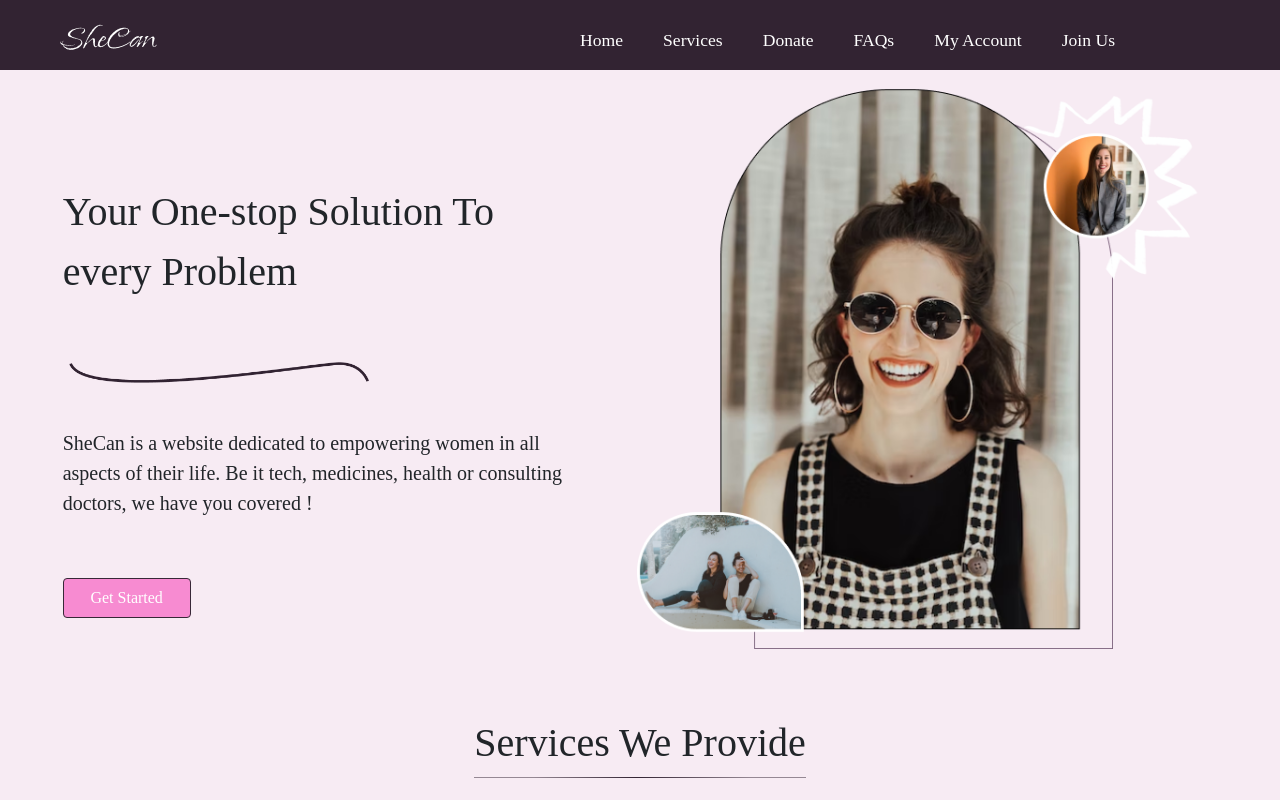
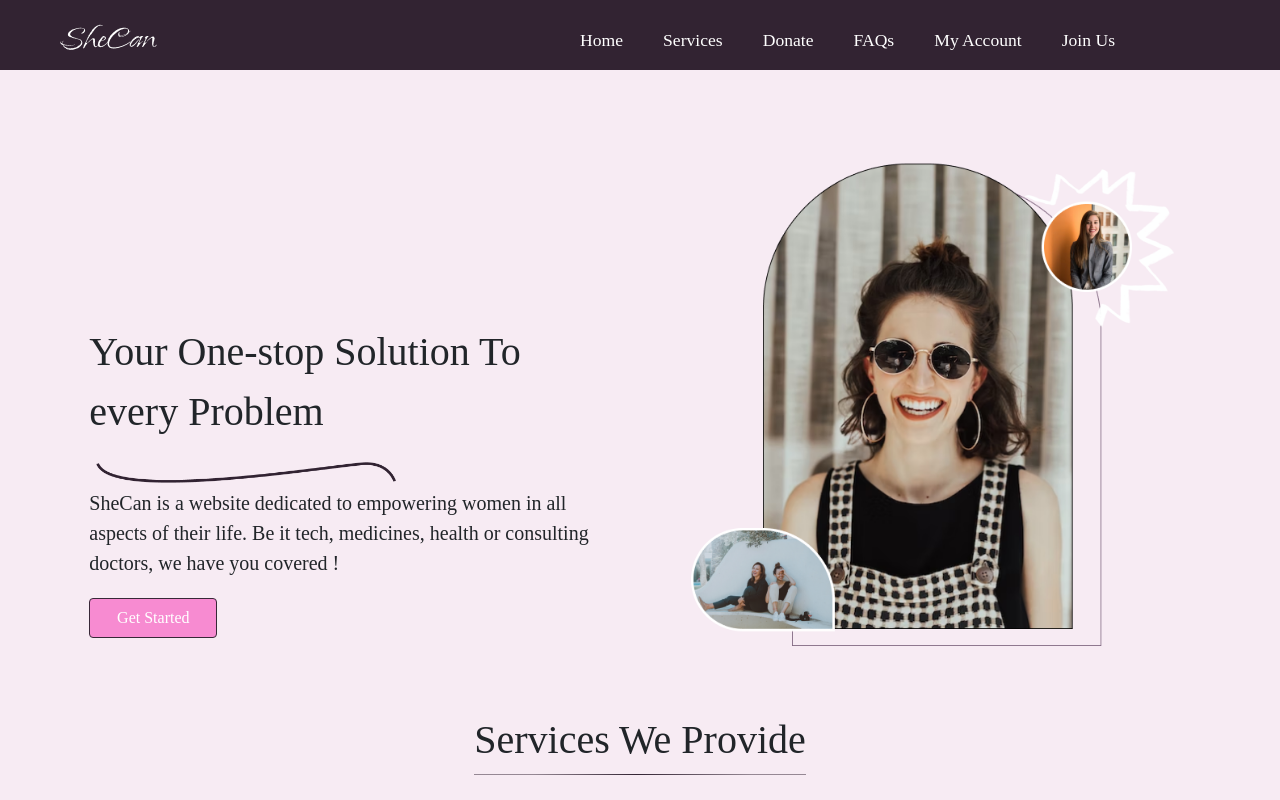
Before and after one commit to ItsRoy69/SheCan, a React (Vite) app in the folder client/: page / in a window 1280 px wide. Shown: the top 800 px of the page. Built offline with nearby package versions, Linux system fonts and the light colour scheme; a web font is replaced by a local one.

Commit message:
Update home.css

```diff
--- a/client/src/styles/home.css
+++ b/client/src/styles/home.css
@@ -13,9 +13,9 @@
 .hfl {
     display: flex;
     flex-direction: column;
-    height: 60vh;
+    height: 40vh;
     justify-content: space-around;
-    margin-top: 20vh;
+    margin-top: 40vh;
     width: 40vw;
 }
 
@@ -67,8 +67,8 @@
 
 .hfr img {
     height: auto;
-    width: 580px;
-    margin-top: 6vh;
+    width: 500px;
+    margin-top: 16vh;
 }
 
 .cline {
```
